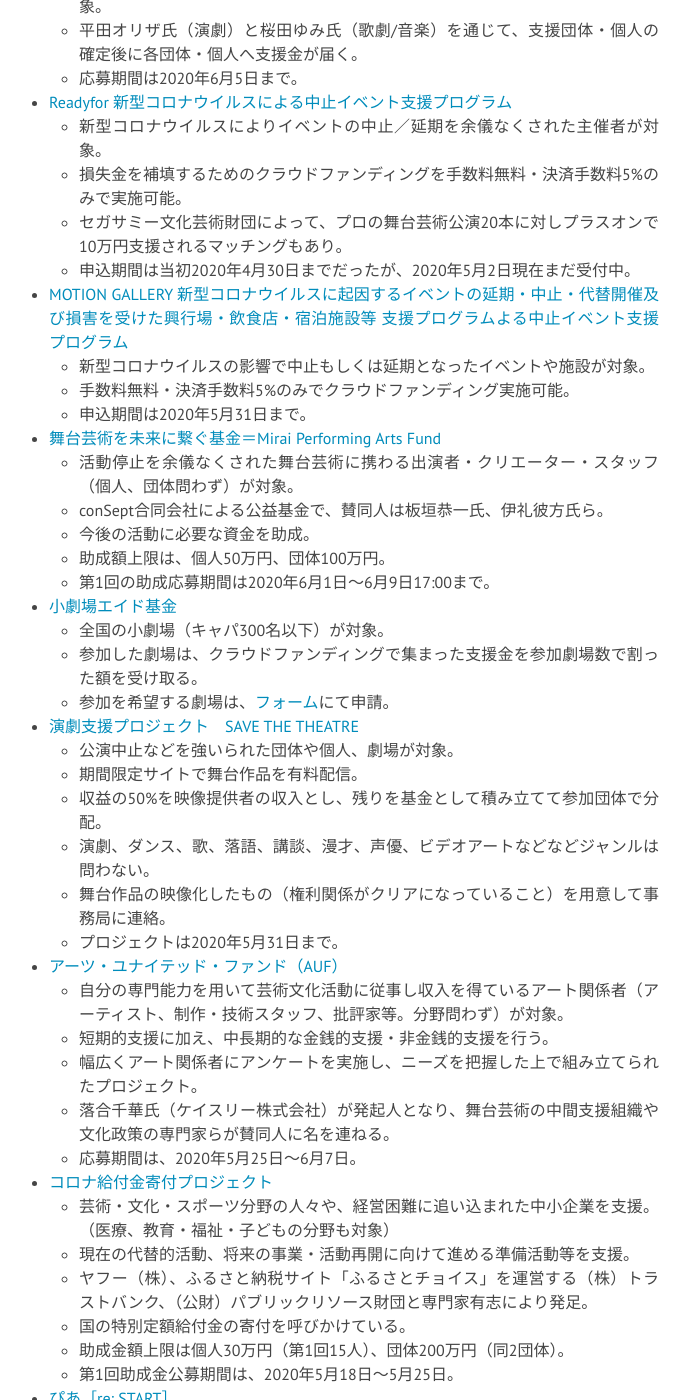
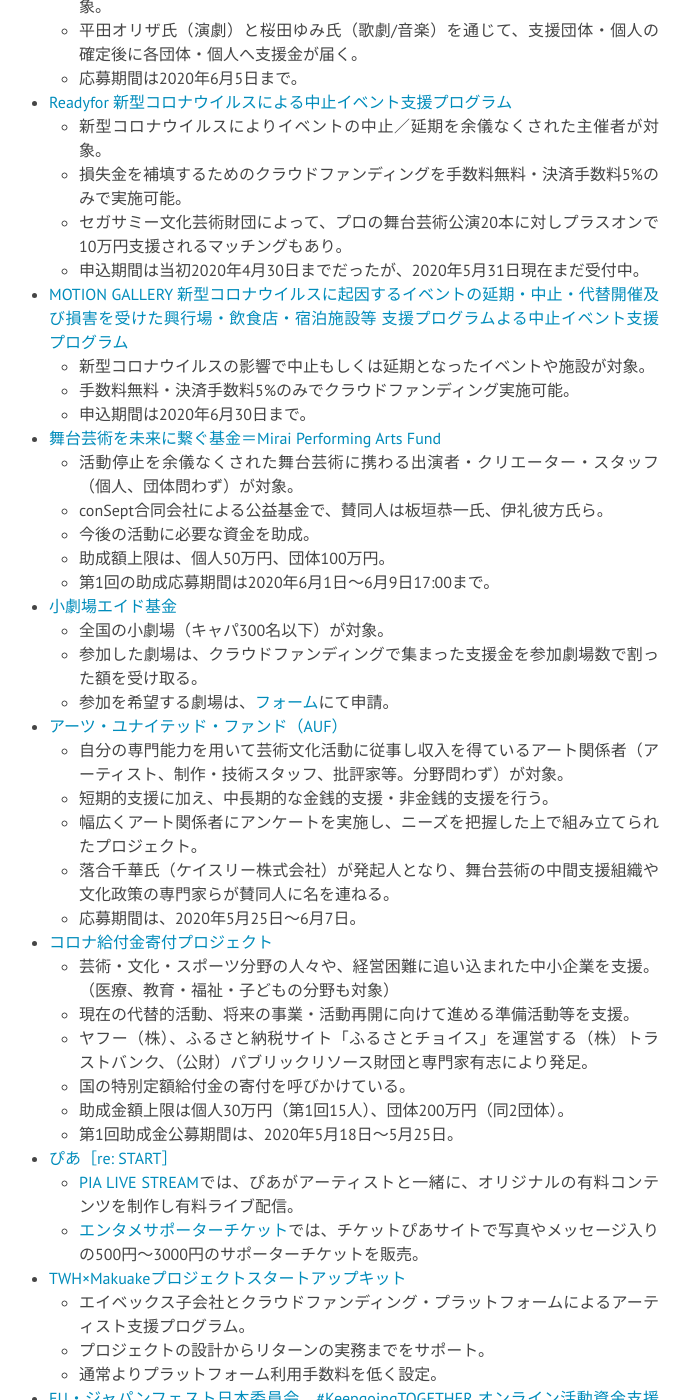
Before and after one commit to a-okuda/resources-for-artists, a Jekyll site: the page built from a_artists.md, in a window 1280 px wide and 1400 px high, scrolled down 10606 px. Shown: the whole window, without its empty margins (301-991 px from the left). Built offline with Jekyll 4.4.1, drawn with Linux system fonts in a browser that asks for light colours; nearby versions of some CDN libraries; some of the changed text lies outside the part shown.

Commit message:
Update a_artists.md

```diff
--- a/a_artists.md
+++ b/a_artists.md
@@ -356,11 +356,11 @@
 	* 新型コロナウイルスによりイベントの中止／延期を余儀なくされた主催者が対象。
 	* 損失金を補填するためのクラウドファンディングを手数料無料・決済手数料5%のみで実施可能。
 	* セガサミー文化芸術財団によって、プロの舞台芸術公演20本に対しプラスオンで10万円支援されるマッチングもあり。
-	* 申込期間は当初2020年4月30日までだったが、2020年5月2日現在まだ受付中。
+	* 申込期間は当初2020年4月30日までだったが、2020年5月31日現在まだ受付中。
 * [MOTION GALLERY 新型コロナウイルスに起因するイベントの延期・中止・代替開催及び損害を受けた興行場・飲食店・宿泊施設等 支援プログラムよる中止イベント支援プログラム](https://motion-gallery.net/blog/suportprogram)
 	* 新型コロナウイルスの影響で中止もしくは延期となったイベントや施設が対象。
 	* 手数料無料・決済手数料5%のみでクラウドファンディング実施可能。
-	* 申込期間は2020年5月31日まで。
+	* 申込期間は2020年6月30日まで。
 
 *  [舞台芸術を未来に繋ぐ基金＝Mirai Performing Arts Fund](https://www.butainomirai.org/about-josei)
 	* 活動停止を余儀なくされた舞台芸術に携わる出演者・クリエーター・スタッフ（個人、団体問わず）が対象。
@@ -372,13 +372,6 @@
 	* 全国の小劇場（キャパ300名以下）が対象。
 	* 参加した劇場は、クラウドファンディングで集まった支援金を参加劇場数で割った額を受け取る。
 	* 参加を希望する劇場は、[フォーム](https://forms.gle/UhfcYxvFG71DQWaG6)にて申請。
-* [演劇支援プロジェクト　SAVE THE THEATRE](https://savethetheatre.zaiko.io)
-	* 公演中止などを強いられた団体や個人、劇場が対象。
-	* 期間限定サイトで舞台作品を有料配信。
-	* 収益の50%を映像提供者の収入とし、残りを基金として積み立てて参加団体で分配。
-	* 演劇、ダンス、歌、落語、講談、漫才、声優、ビデオアートなどなどジャンルは問わない。
-	* 舞台作品の映像化したもの（権利関係がクリアになっていること）を用意して事務局に連絡。
-	* プロジェクトは2020年5月31日まで。
 
 * [アーツ・ユナイテッド・ファンド（AUF）](https://camp-fire.jp/projects/view/271390)
 	* 自分の専門能力を用いて芸術文化活動に従事し収入を得ているアート関係者（アーティスト、制作・技術スタッフ、批評家等。分野問わず）が対象。
```
Also changed, not shown: other parts of a_artists.md (+8 -0 lines).
